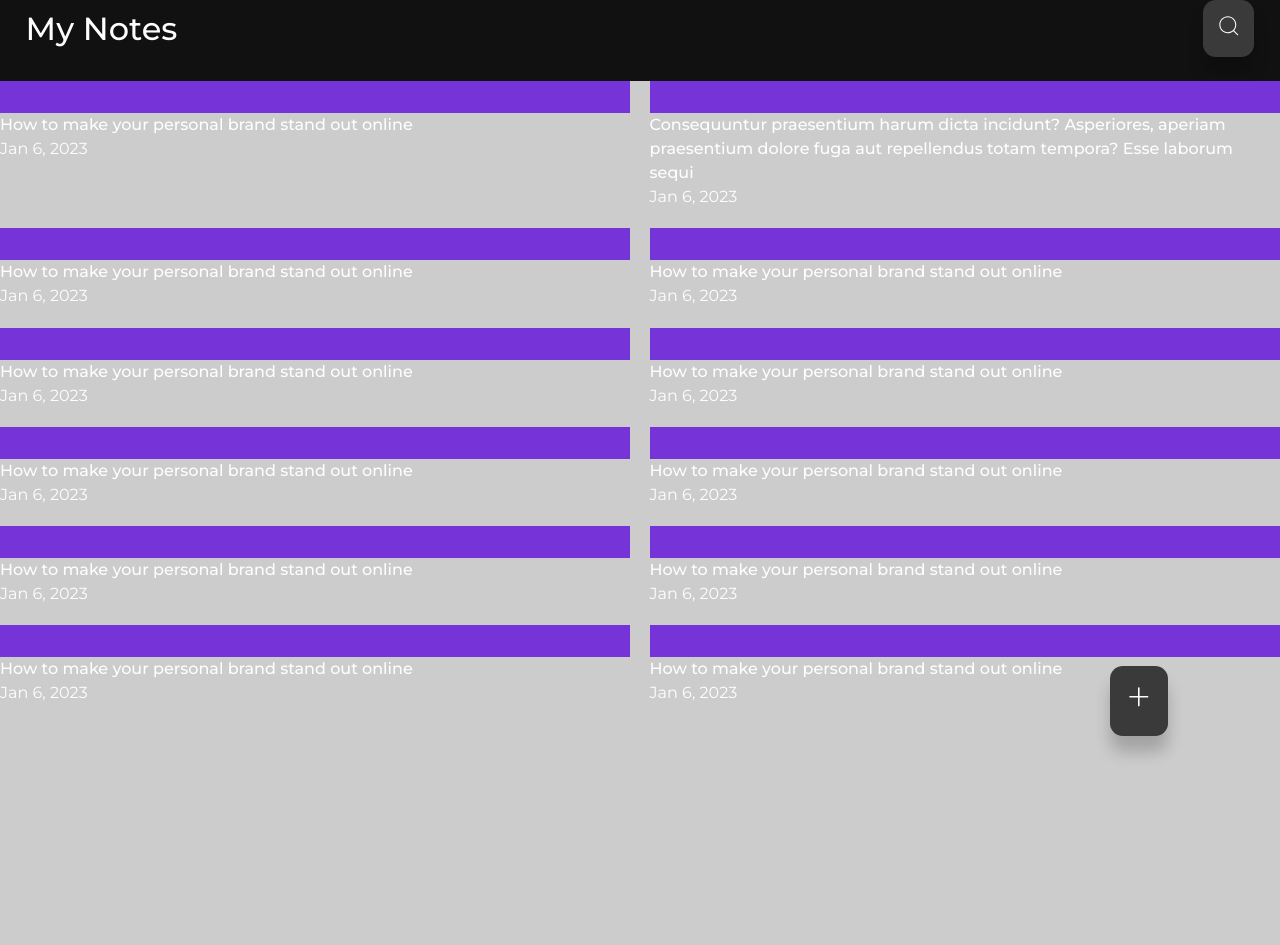
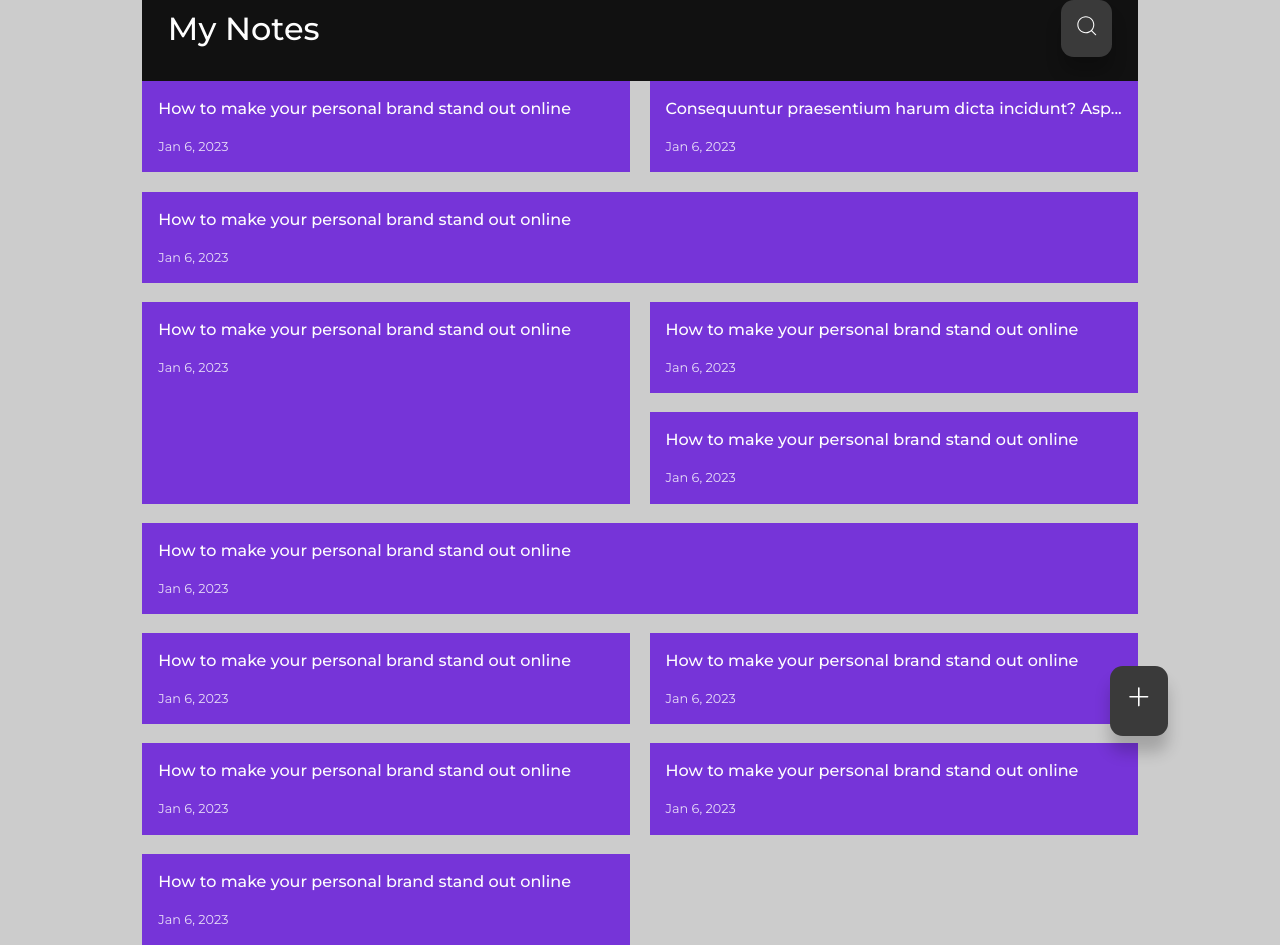
Before and after one commit to Rushikesh7997/Todo-App-React, a React (Create React App) app: page / in a window 1280 px wide. Before the commit the page ends 800 px from the top, so only its background shows below. Built offline with nearby package versions, Linux system fonts and the light colour scheme.

Commit message:
notes display update with perfect layout

```diff
--- a/src/components/NoteItem.jsx
+++ b/src/components/NoteItem.jsx
@@ -3,10 +3,11 @@ import { Link } from "react-router-dom";
 
 export const NoteItem = ({ note }) => {
   return (
-    <div>
-      <Link to={`/edit-note/${note.id}`} className="note"></Link>
-      <h4>{note.title}</h4>
+    <Link to={`/edit-note/${note.id}`} className="note">
+      <h4>
+        {note.title.length > 50 ? note.title.substr(0, 50) + "..." : note.title}
+      </h4>
       <p>{note.date}</p>
-    </div>
+    </Link>
   );
 };
```
